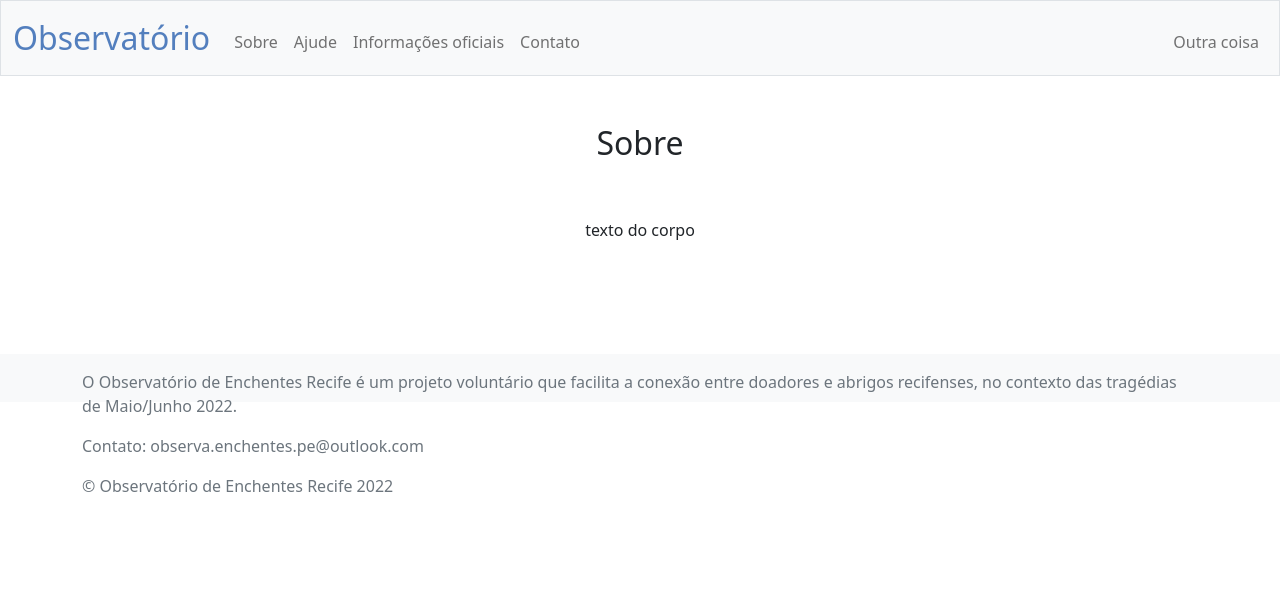
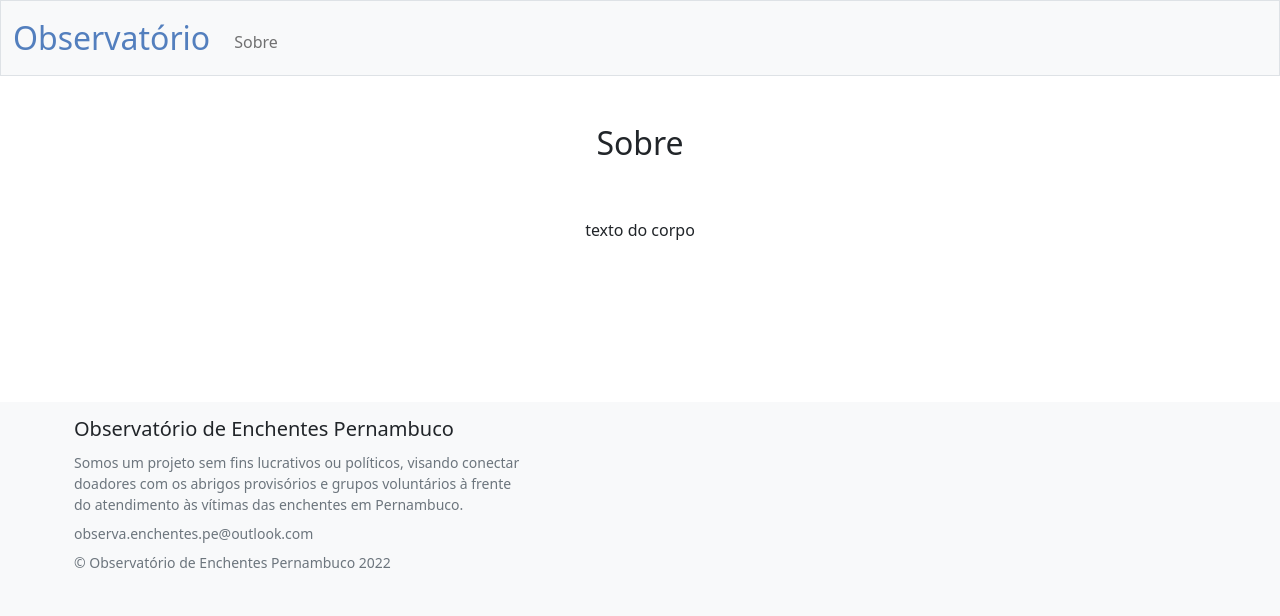
Before and after one commit to oriapierre/enchentes-pe, a Flask app: page /sobre in a window 1280 px wide. Shown: the top 616 px of the page. Run offline with Flask 2, Linux system fonts and the light colour scheme; some libraries are stand-ins or nearby versions.

Commit message:
Update layout.html

```diff
--- a/templates/layout.html
+++ b/templates/layout.html
@@ -16,6 +16,7 @@
         <link rel="icon" type="image/png" sizes="16x16" href="/static/favicon-16x16.png">
         <link rel="manifest" href="static/site.webmanifest">
 
+        <link href="https://fonts.googleapis.com/css2?family=Montserrat:wght@500&display=swap" rel="stylesheet">
         <link href="/static/styles.css" rel="stylesheet">
 
         <title>Observatório enchentes PE: {% block title %}{% endblock %}</title>
@@ -33,12 +34,6 @@
                 <div class="collapse navbar-collapse" id="navbar">
                         <ul class="navbar-nav me-auto mt-2">
                             <li class="nav-item"><a class="nav-link" href="/sobre">Sobre</a></li>
-                            <li class="nav-item"><a class="nav-link" href="/ajude">Ajude</a></li>
-                            <li class="nav-item"><a class="nav-link" href="/informacoes">Informações oficiais</a></li>
-                            <li class="nav-item"><a class="nav-link" href="/contato">Contato</a></li>
-                        </ul>
-                        <ul class="navbar-nav ms-auto mt-2">
-                            <li class="nav-item"><a class="nav-link" href="/outracoisa">Outra coisa</a></li>
                         </ul>
                 </div>
             </div>
@@ -48,17 +43,31 @@
             {% block main %}{% endblock %}
         </main>
 
-        <footer class="footer mt-auto py-3 bg-light" id = "footer1">
-            <div class="container">
-                <span class="text-muted">
-                    O Observatório de Enchentes Recife é um projeto voluntário que facilita a conexão entre doadores e abrigos recifenses, no contexto das tragédias de Maio/Junho 2022.
-                </span>
-                <p></p>
-              <span class="text-muted">Contato: observa.enchentes.pe@outlook.com </span>
-              <p></p>
-              <span class="text-muted">&copy; Observatório de Enchentes Recife 2022</span>
+        <footer class="bd-footer py-4 py-md-1 mt-5 bg-light">
+            <div class="container py-4 py-md-2 px-4 px-md-1">
+                <div class="row">
+                    <div class="col-lg-5 mb-3">
+                        <a class="d-inline-flex align-items-center mb-2 link-dark text-decoration-none" href="/" aria-label="Bootstrap">
+                            <link role="img" type="image/png" sizes="32x32" href="/static/favicon-32x32.png">
+                            <span class="fs-5">Observatório de Enchentes Pernambuco</span>
+                        </a>
+                        <ul class="list-unstyled small text-muted">
+                            <li class="mb-2">Somos um projeto sem fins lucrativos ou políticos,
+                                visando conectar doadores com os abrigos provisórios e grupos voluntários
+                                à frente do atendimento às vítimas das enchentes em Pernambuco.
+                            </li>
+                            <li class="mb-2">
+                                observa.enchentes.pe@outlook.com
+                            </li>
+                            <li class="mb-2">
+                                &copy; Observatório de Enchentes Pernambuco 2022
+                            </li>
+                        </ul>
+                    </div>
+                </div>
             </div>
         </footer>
+
 
     </body>
 
```
